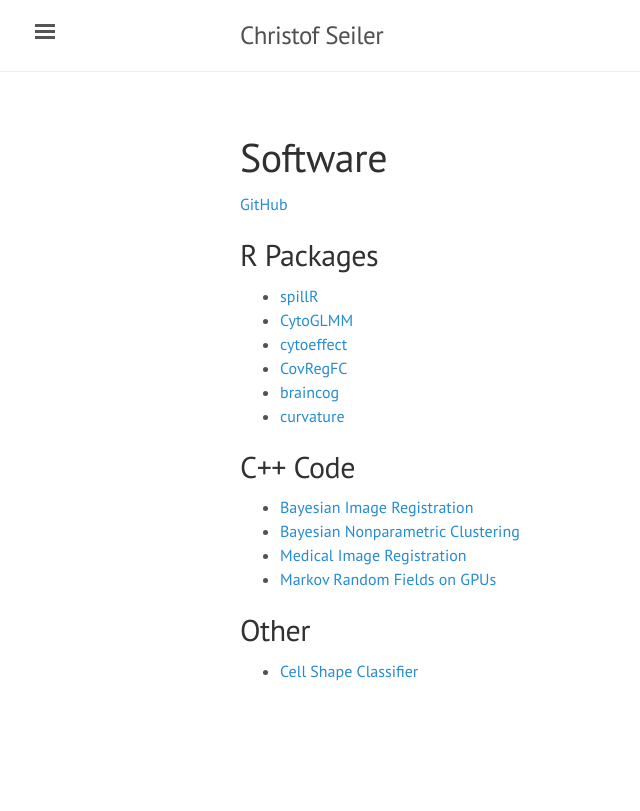
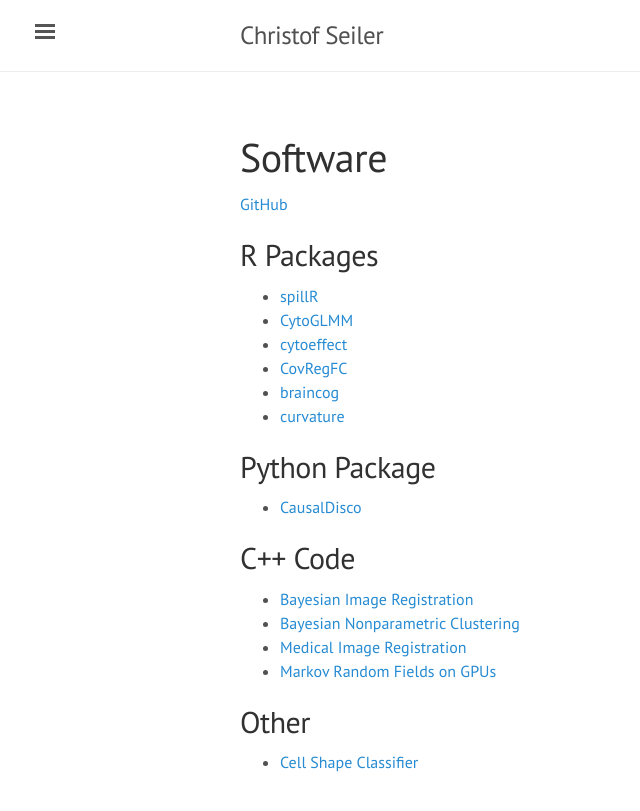
Before and after one commit to ChristofSeiler/ChristofSeiler.github.io, a Jekyll site: the page built from software.md, in a window 1280 px wide. Shown: the top 811 px of the page, without its empty margins (0-640 px from the left). Built offline with Jekyll 4.4.1, drawn with Linux system fonts in a browser that asks for light colours.

Commit message:
spillR and CausalDisco

```diff
--- a/software.md
+++ b/software.md
@@ -7,12 +7,16 @@
 
 ## R Packages
 
-* [spillR](https://github.com/marcoguazzini/spillR)
+* [spillR](https://bioconductor.org/packages/spillR/)
 * [CytoGLMM](https://bioconductor.org/packages/CytoGLMM/)
 * [cytoeffect](https://christofseiler.github.io/cytoeffect/)
 * [CovRegFC](https://github.com/ChristofSeiler/CovRegFC)
 * [braincog](https://github.com/ChristofSeiler/braincog)
 * [curvature](https://github.com/ChristofSeiler/curvature)
+
+## Python Package
+
+* [CausalDisco](https://causaldisco.github.io/CausalDisco/)
 
 ## C++ Code
 
```
